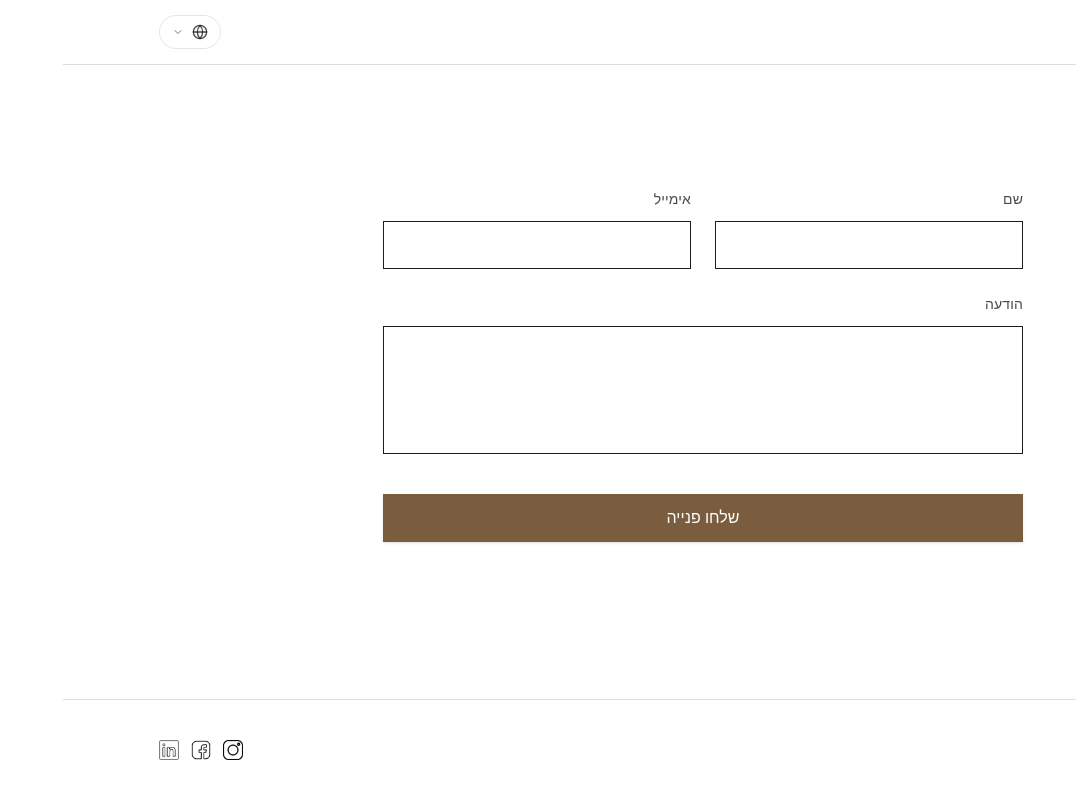
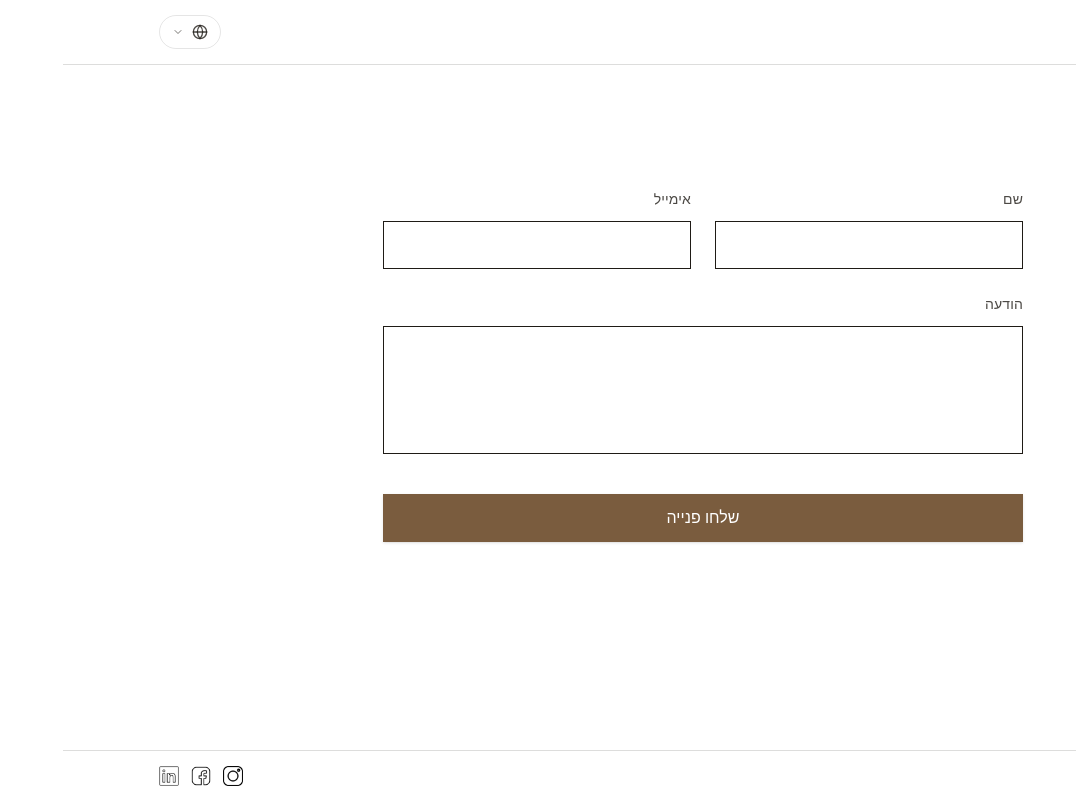
Before and after one commit to fredi1574/itzrubal, a Next.js app: page /contact in a window 1280 px wide. Shown: the whole page, without its empty margins (204-1280 px from the left). Built offline with nearby package versions, Linux system fonts and the light colour scheme; no server answers; a web font is replaced by a local one.

Commit message:
Reduced the footer height

```diff
--- a/src/app/components/Footer.tsx
+++ b/src/app/components/Footer.tsx
@@ -21,7 +21,7 @@
 export default function Footer() {
   return (
     <footer className="border-t hairline animate-fade-in">
-      <div className="mx-auto w-full max-w-6xl px-4 sm:px-6 lg:px-8 py-10">
+      <div className="mx-auto w-full max-w-6xl px-4 sm:px-6 lg:px-8">
         <div className="flex flex-col sm:flex-row items-center justify-between gap-4">
           <p className="text-sm text-foreground/60 hover:text-accent transition-colors duration-300 animate-fade-in-up">
             {new Date().getFullYear()} Hagit Oz ©
--- a/src/app/globals.css
+++ b/src/app/globals.css
@@ -405,7 +405,7 @@
 /* Footer styling */
 footer {
   margin-top: auto;
-  min-height: 80px;
+  min-height: 50px;
   display: flex;
   align-items: center;
 }
```
